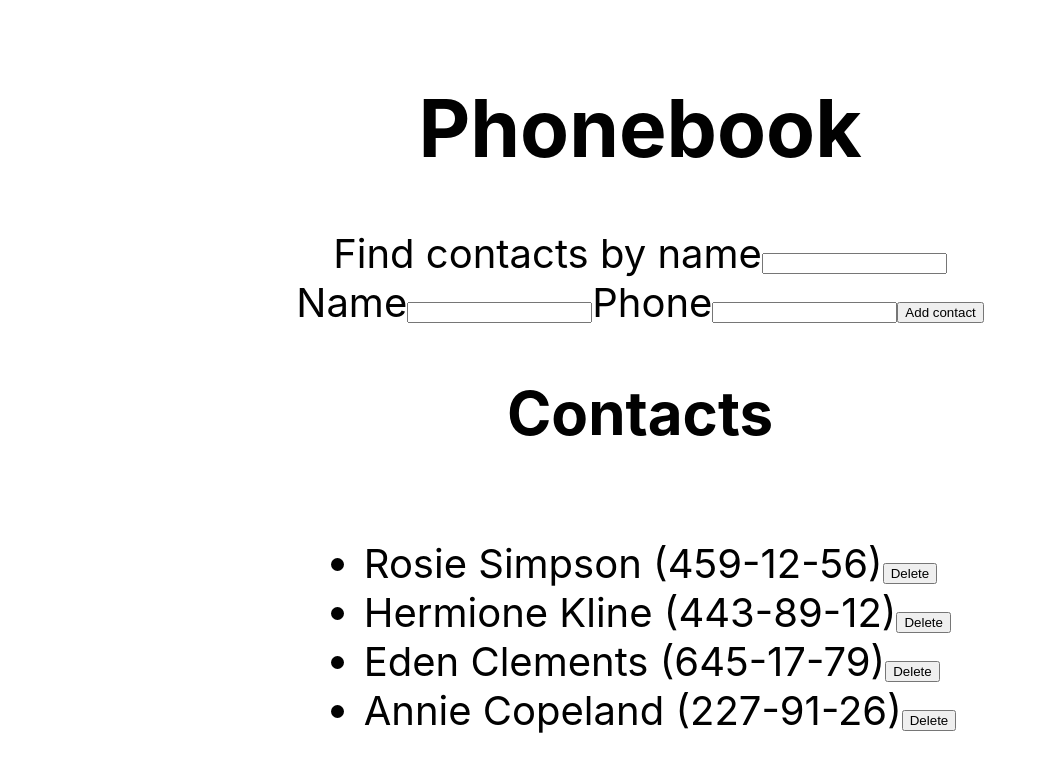
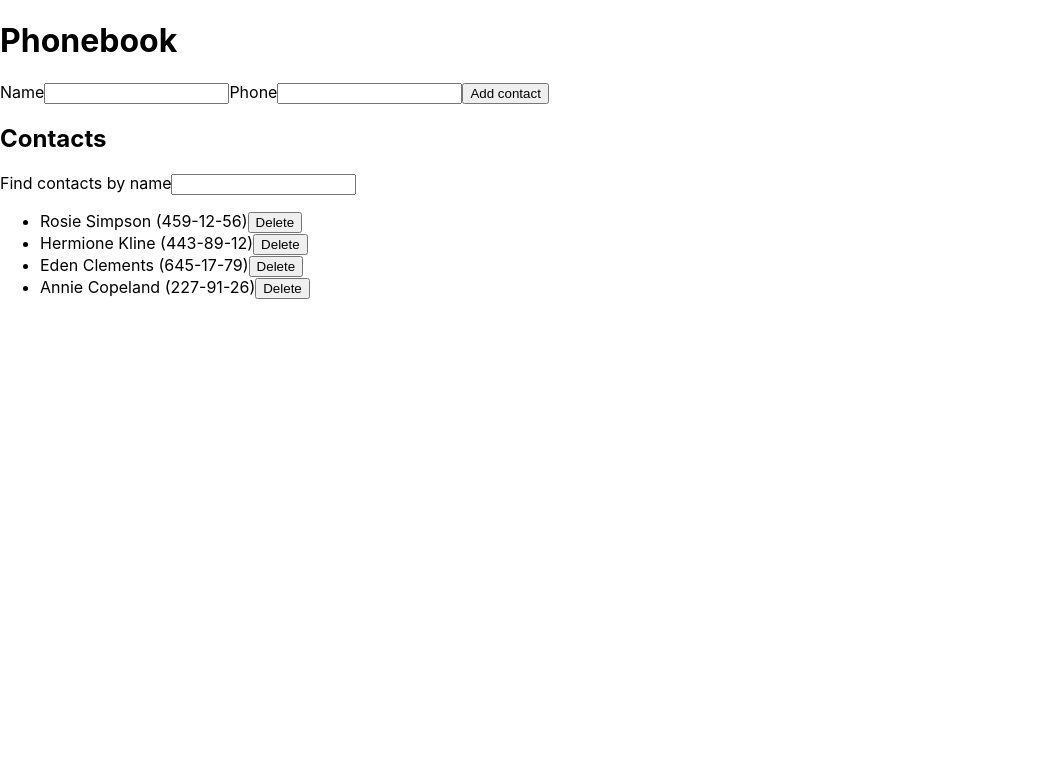
Before and after one commit to KostyaSverdel/goit-react-hw-02-phonebook, a React (Create React App) app: page / in a window 1280 px wide. Shown: the top 772 px of the page, without its empty margins (0-1046 px from the left). Built offline with nearby package versions, Linux system fonts and the light colour scheme.

Commit message:
addAllStep

```diff
--- a/src/components/App.jsx
+++ b/src/components/App.jsx
@@ -1,9 +1,10 @@
 import React, { useState } from 'react';
-import { ContactForm } from './Contacts';
-import { ContactList } from './Contacts';
 import { nanoid } from 'nanoid';
+import { ContactForm } from './ContactForm';
+import { ContactList } from './ContactList';
+import { Filter } from './Filter';
 
-const App = () => {
+function App() {
   const [contacts, setContacts] = useState([
     { id: 'id-1', name: 'Rosie Simpson', number: '459-12-56' },
     { id: 'id-2', name: 'Hermione Kline', number: '443-89-12' },
@@ -14,21 +15,31 @@ const App = () => {
   const [name, setName] = useState('');
   const [number, setNumber] = useState('');
 
-  const handleSubmit = event => {
+  const handleAddContact = event => {
     event.preventDefault();
-    const isContactExists = contacts.some(contact => contact.name === name);
+    const isContactExists = contacts.some(
+      contact => contact.name.toLowerCase() === name.toLowerCase()
+    );
     if (isContactExists) {
       alert(`${name} is already in contacts`);
       return;
     }
-    setContacts(prevState => [...prevState, { id: nanoid(), name, number }]);
+    const newContact = {
+      id: nanoid(),
+      name: name,
+      number: number,
+    };
+    setContacts([...contacts, newContact]);
     setName('');
     setNumber('');
   };
 
+  const handleFilterChange = event => {
+    setFilter(event.target.value.toLowerCase());
+  };
+
   const handleNameChange = event => {
     setName(event.target.value);
-    setFilter(event.target.value);
   };
 
   const handleNumberChange = event => {
@@ -36,44 +47,31 @@ const App = () => {
   };
 
   const handleDeleteContact = id => {
-    setContacts(prevState => prevState.filter(contact => contact.id !== id));
+    setContacts(contacts.filter(contact => contact.id !== id));
   };
 
   const filteredContacts = contacts.filter(contact =>
-    contact.name.toLowerCase().includes(filter.toLowerCase())
+    contact.name.toLowerCase().includes(filter)
   );
 
   return (
-    <div
-      style={{
-        height: '100vh',
-        display: 'flex',
-        flexDirection: 'column',
-        justifyContent: 'center',
-        alignItems: 'center',
-        fontSize: 40,
-        color: '#010101',
-      }}
-    >
+    <div className="App">
       <h1>Phonebook</h1>
-      <label>
-        Find contacts by name
-        <input type="text" value={filter} onChange={handleNameChange} />
-      </label>
       <ContactForm
-        onSubmit={handleSubmit}
+        onSubmit={handleAddContact}
         name={name}
         number={number}
         onNameChange={handleNameChange}
         onNumberChange={handleNumberChange}
       />
       <h2>Contacts</h2>
+      <Filter onFilterChange={handleFilterChange} filter={filter} />
       <ContactList
         contacts={filteredContacts}
-        onDeleteContact={handleDeleteContact}
+        onRemoveContact={handleDeleteContact}
       />
     </div>
   );
-};
+}
 
 export default App;
--- a/src/components/Contacts.jsx
+++ b/src/components/ContactForm.jsx
@@ -1,5 +1,5 @@
 import React from 'react';
-import { nanoid } from 'nanoid';
+import PropTypes from 'prop-types';
 
 export const ContactForm = ({
   name,
@@ -39,17 +39,10 @@ export const ContactForm = ({
   );
 };
 
-export const ContactList = ({ contacts, onDeleteContact }) => {
-  return (
-    <ul>
-      {contacts.map(({ id, name, number }) => (
-        <li key={id}>
-          {name} ({number})
-          <button type="button" onClick={() => onDeleteContact(id)}>
-            Delete
-          </button>
-        </li>
-      ))}
-    </ul>
-  );
+ContactForm.propTypes = {
+  name: PropTypes.string.isRequired,
+  number: PropTypes.string.isRequired,
+  onNameChange: PropTypes.func.isRequired,
+  onNumberChange: PropTypes.func.isRequired,
+  onSubmit: PropTypes.func.isRequired,
 };
--- /dev/null
+++ b/src/components/ContactList.jsx
@@ -0,0 +1,29 @@
+import React from 'react';
+import PropTypes from 'prop-types';
+import { ContactListItem } from './ContactListItem';
+
+export const ContactList = ({ contacts, onRemoveContact }) => {
+  return (
+    <ul>
+      {contacts.map(({ id, name, number }) => (
+        <ContactListItem
+          key={id}
+          name={name}
+          number={number}
+          onRemove={() => onRemoveContact(id)}
+        />
+      ))}
+    </ul>
+  );
+};
+
+ContactList.propTypes = {
+  contacts: PropTypes.arrayOf(
+    PropTypes.shape({
+      id: PropTypes.string.isRequired,
+      name: PropTypes.string.isRequired,
+      number: PropTypes.string.isRequired,
+    })
+  ).isRequired,
+  onRemoveContact: PropTypes.func.isRequired,
+};
--- /dev/null
+++ b/src/components/ContactListItem.jsx
@@ -0,0 +1,19 @@
+import React from 'react';
+import PropTypes from 'prop-types';
+
+export const ContactListItem = ({ name, number, onRemove }) => {
+  return (
+    <li>
+      {name} ({number})
+      <button type="button" onClick={onRemove}>
+        Delete
+      </button>
+    </li>
+  );
+};
+
+ContactListItem.propTypes = {
+  name: PropTypes.string.isRequired,
+  number: PropTypes.string.isRequired,
+  onRemove: PropTypes.func.isRequired,
+};
--- /dev/null
+++ b/src/components/Filter.jsx
@@ -0,0 +1,18 @@
+import React from 'react';
+import PropTypes from 'prop-types';
+
+export const Filter = ({ onFilterChange, filter }) => {
+  return (
+    <div>
+      <label>
+        Find contacts by name
+        <input type="text" onChange={onFilterChange} value={filter} />
+      </label>
+    </div>
+  );
+};
+
+Filter.propTypes = {
+  onFilterChange: PropTypes.func.isRequired,
+  filter: PropTypes.string.isRequired,
+};
```
